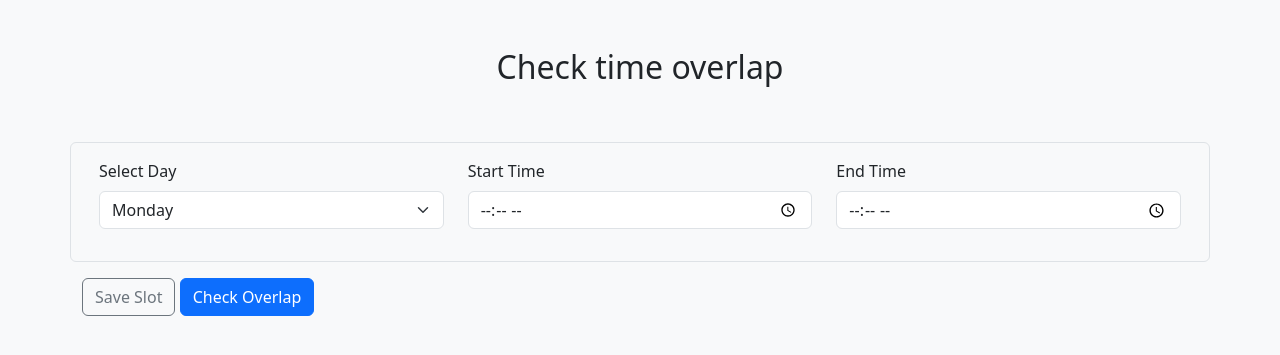
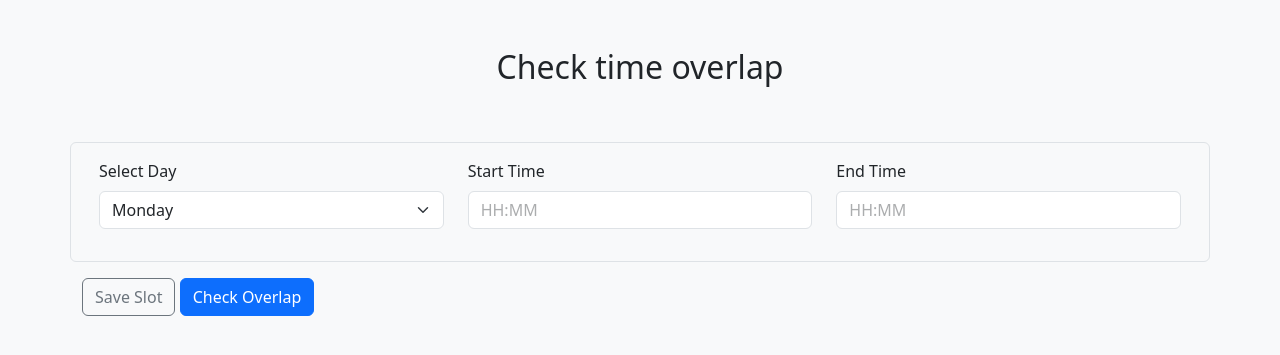
Before and after one commit to bozhko1z/Overlapping-Hours, a Django app: page / in a window 1280 px wide. Shown: the top 355 px of the page. Run offline with Django 5.2, Linux system fonts and the light colour scheme.

Commit message:
made custom inputs for time

```diff
--- a/overlap_project/overlap_app/templates/static/overlap_app/home.html
+++ b/overlap_project/overlap_app/templates/static/overlap_app/home.html
@@ -40,13 +40,13 @@
 
                     <div class="mb-3 col-4">
                         <label for="starts" class="form-label">Start Time</label>
-                        <input type="time" name="start" id="starts" class="form-control time" placeholder="e.g. 09:00">
+                        <input type="text" name="start" id="starts" class="form-control" maxlength=5 placeholder="HH:MM">
                         <span id="startError" class="error"></span>
                     </div>
 
                     <div class="mb-3 col-4">
                         <label for="ends" class="form-label">End Time</label>
-                        <input type="time" name="end" id="ends" class="form-control time" placeholder="e.g. 17:00">
+                        <input type="text" name="end" id="ends" class="form-control" maxlength=5 placeholder="HH:MM">
                         <span id="endError" class="error"></span>
                     </div>
                 </div>
@@ -112,7 +112,7 @@
             const startError = document.getElementById("startError");
             const endError = document.getElementById("endError");
 
-            if(!start || !end){
+            if(!start && !end){
                 startError.textContent = "Please fill in all the fields!!!";
                 endError.textContent = "Please fill in all the fields!!!";
                 return;
@@ -140,7 +140,7 @@
             } else if(!end.includes(':')){
                 endError.textContent = "Enter a valid time!";
                 return;
-            } else if(!start.includes(':')){
+            } else if(!//){
                 startError.textContent = "Enter a valid time!";
                 return;
             }
```
